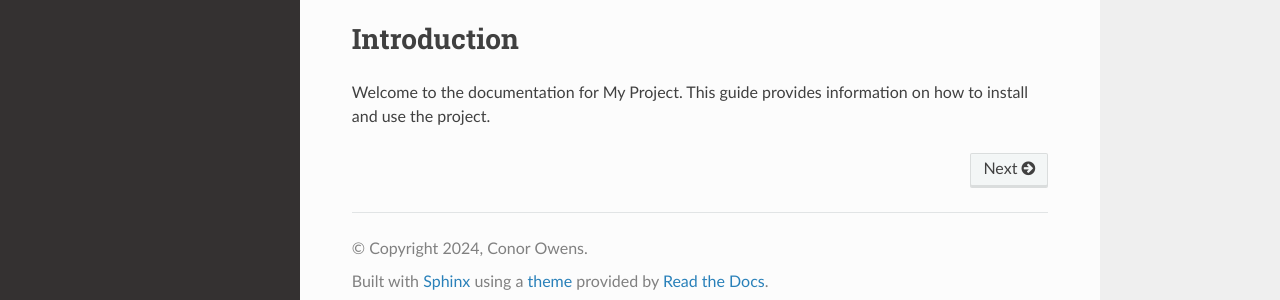
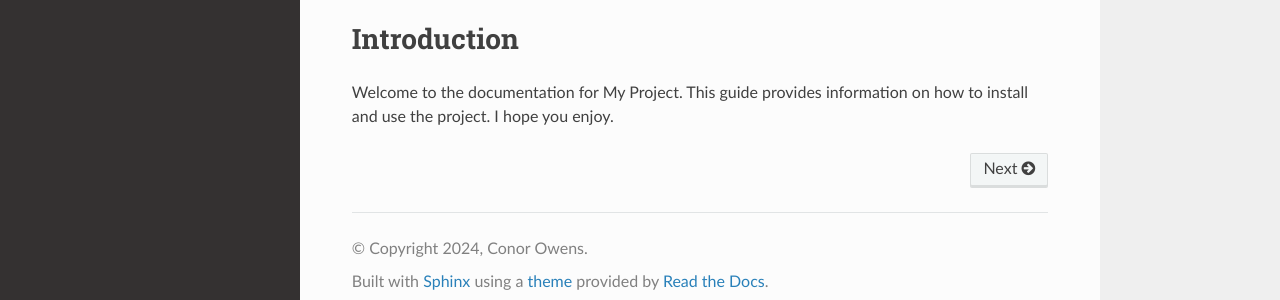
Before and after one commit to cjo51/election_2024, a Sphinx documentation site: the page built from docs/index.rst, in a window 1280 px wide. Shown: the part 260-560 px from the top of the page. Built offline with Sphinx 7.4.7 and the Read the Docs theme 3.1.0, drawn with Linux system fonts in a browser that asks for light colours.

Commit message:
updated index doc

```diff
--- a/docs/index.rst
+++ b/docs/index.rst
@@ -11,4 +11,4 @@ Welcome to My Project's Documentation
 Introduction
 ============
 
-Welcome to the documentation for My Project. This guide provides information on how to install and use the project.
+Welcome to the documentation for My Project. This guide provides information on how to install and use the project. I hope you enjoy.
```
